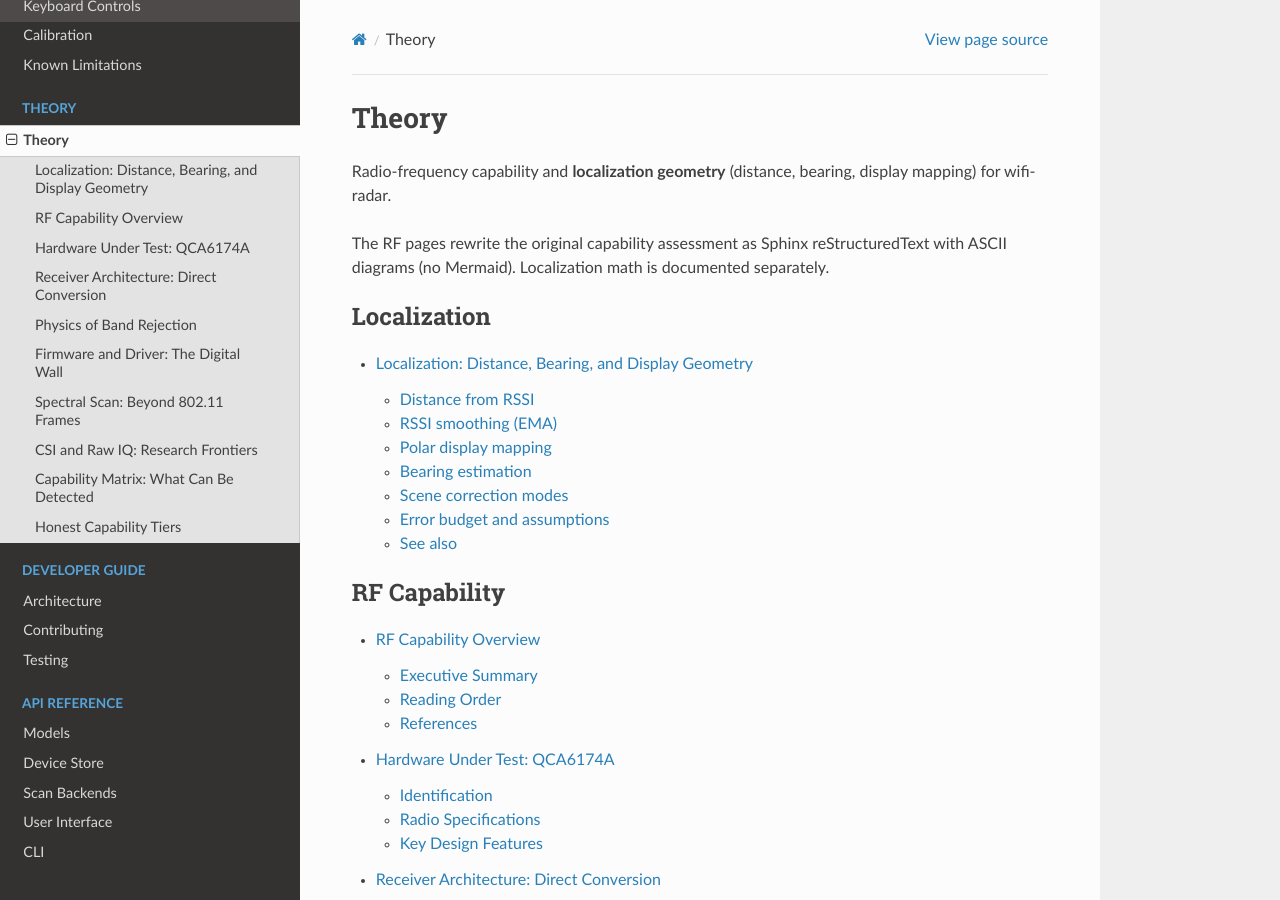
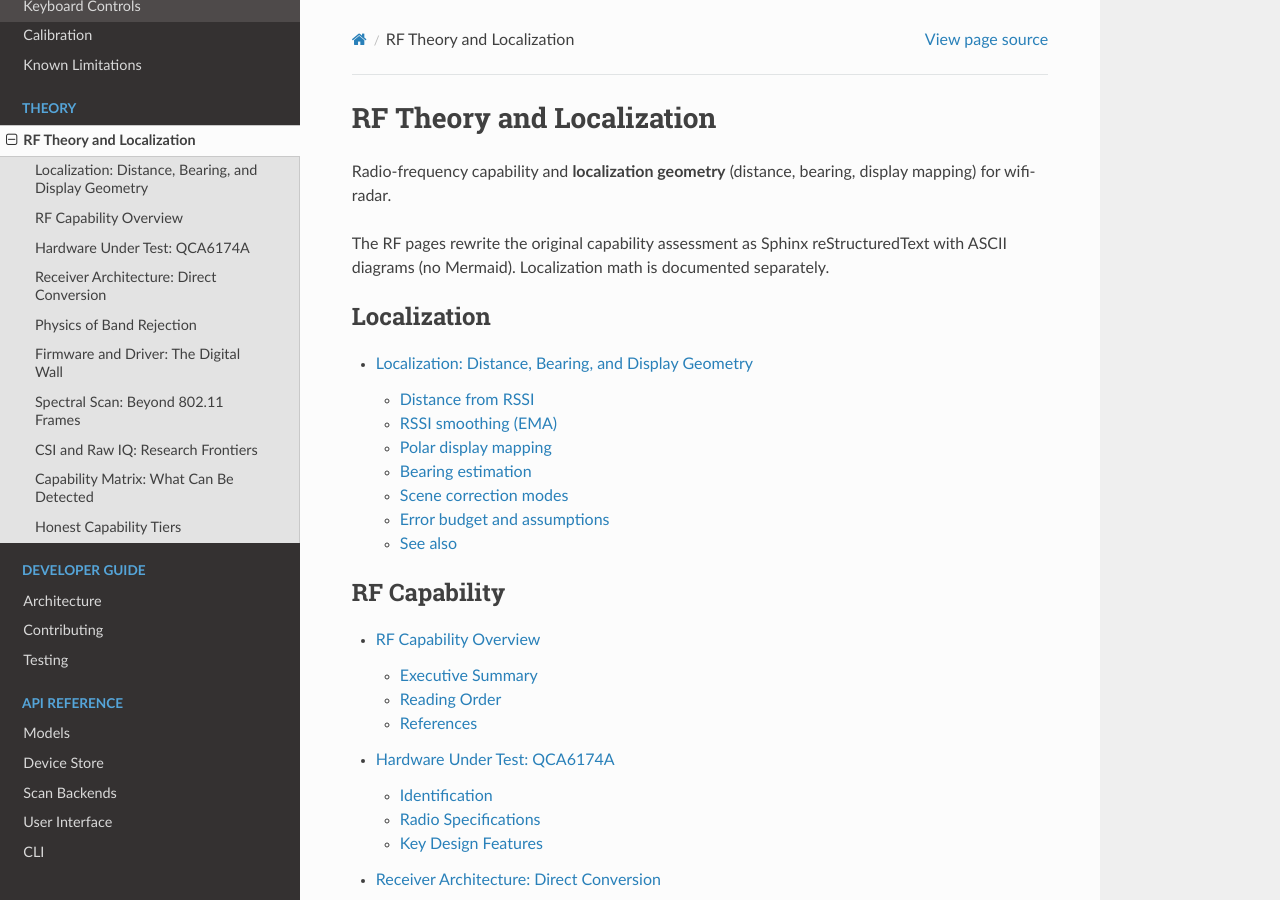
Before and after one commit to mkhellat/wifi-radar, a Sphinx documentation site: the page built from docs/theory/index.rst, in a window 1280 px wide and 900 px high. Built offline with Sphinx 7.4.7 and the Read the Docs theme 3.1.0, drawn with Linux system fonts in a browser that asks for light colours.

Commit message:
Rename theory landing page for clearer docs navigation
Avoid the redundant Theory > Theory breadcrumb by giving the section
landing page a descriptive title: RF Theory and Localization.

```diff
--- a/docs/theory/index.rst
+++ b/docs/theory/index.rst
@@ -1,5 +1,5 @@
-Theory
-======
+RF Theory and Localization
+==========================
 
 Radio-frequency capability and **localization geometry** (distance, bearing,
 display mapping) for wifi-radar.
```
